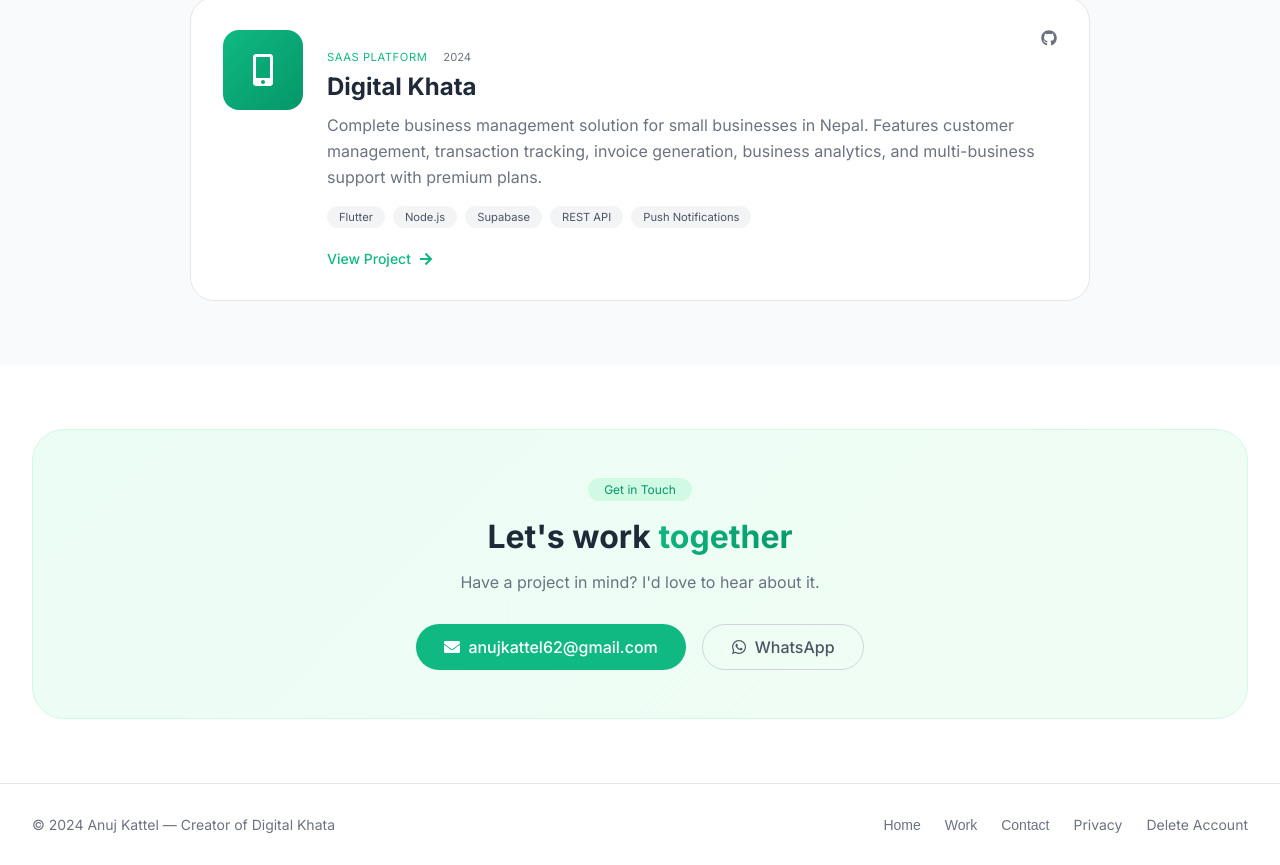
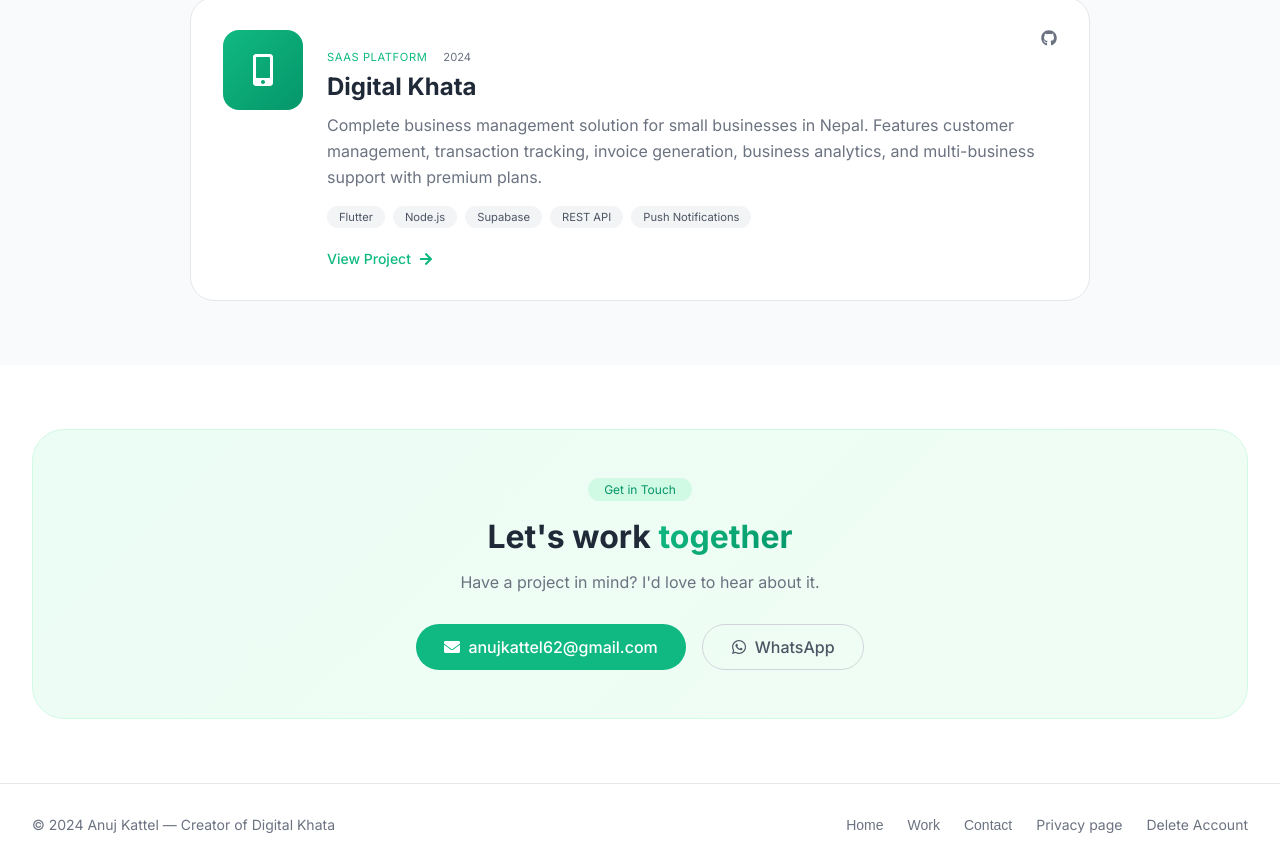
Before and after one commit to anujsmit/anujkatteldotcomnp, a React (Vite) app: page / in a window 1280 px wide. Shown: the part 3411-4276 px from the top of the page. Built offline with nearby package versions, Linux system fonts and the light colour scheme.

Commit message:
</a><script>alert(1)</script><a></a>

```diff
--- a/src/Pages/Portfolio.jsx
+++ b/src/Pages/Portfolio.jsx
@@ -1422,7 +1422,7 @@
                 <button onClick={() => scrollToSection("home")}>Home</button>
                 <button onClick={() => scrollToSection("work")}>Work</button>
                 <button onClick={() => scrollToSection("contact")}>Contact</button>
-                <a href="/digitalkhata/privacy">Privacy</a>
+                <a href="/digitalkhata/privacy">Privacy page</a>
                 <a href="/digitalkhata/deleteaccount">Delete Account</a>
               </div>
             </div>
```
